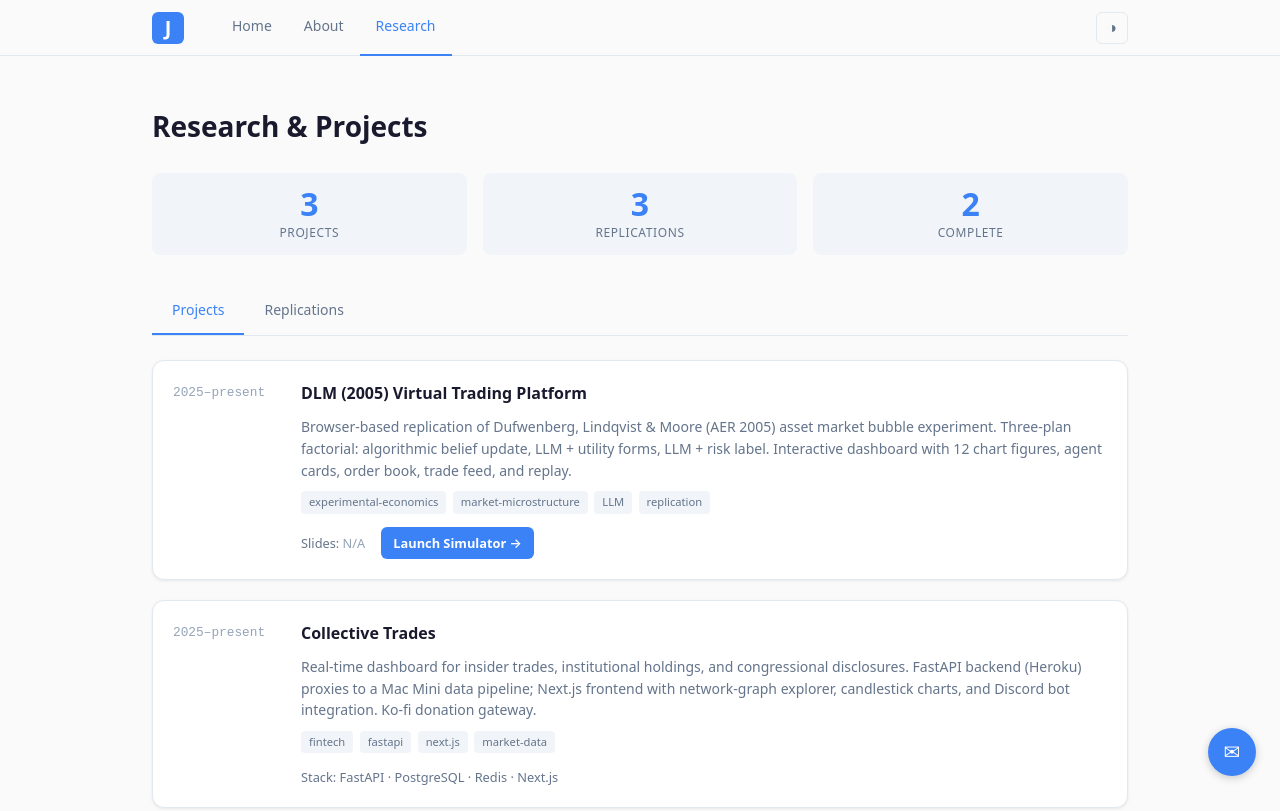
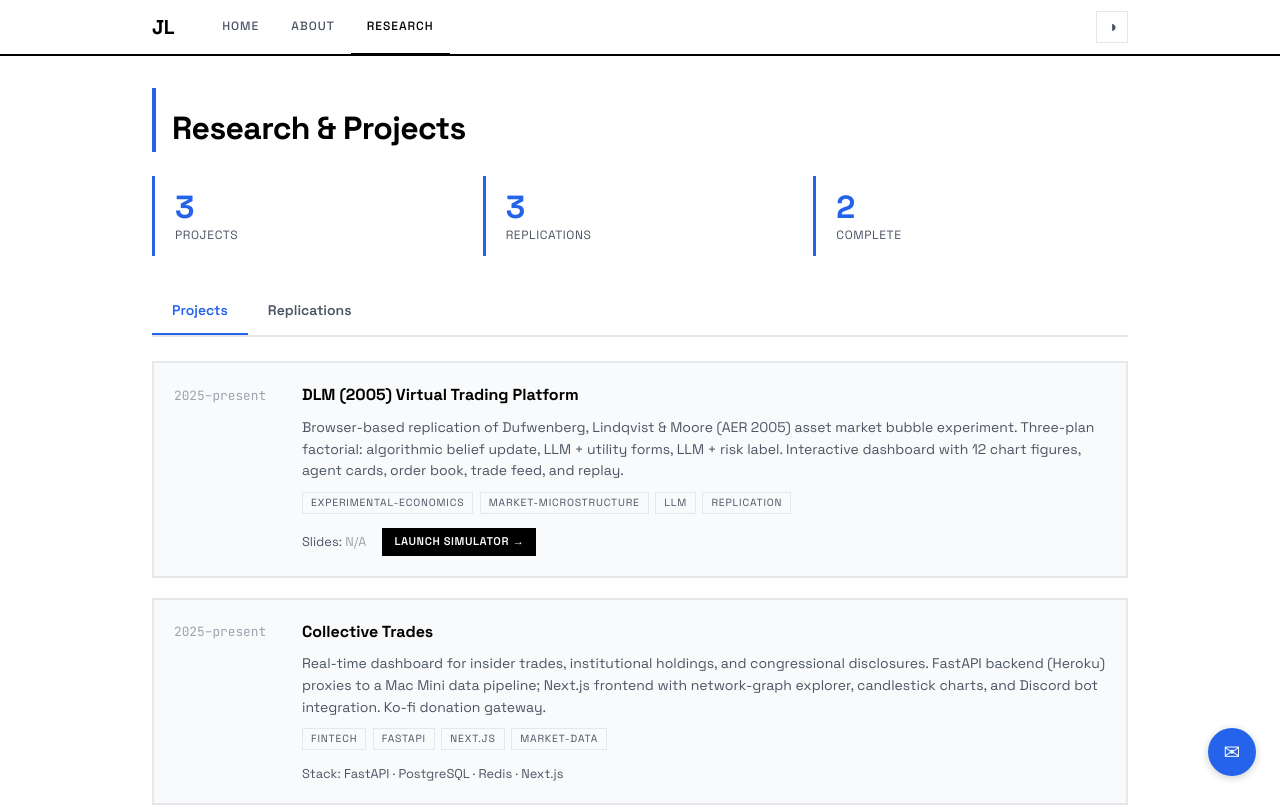
Before and after one commit to uqslee65/uqslee65.github.io, an Astro site: page /research in a window 1280 px wide. Shown: the top 811 px of the page. Built offline with nearby package versions, Linux system fonts and the light colour scheme; Astro itself is replaced by a stand-in of ours.

Commit message:
feat: apply Swiss International Style (Müller-Brockmann) design system
Space Grotesk typography, zero border-radius, high-contrast palette,
geometric structural elements, bold baseline grid.

Co-Authored-By: Claude Sonnet 4.6 <noreply@anthropic.com>

```diff
--- a/src/components/Nav.astro
+++ b/src/components/Nav.astro
@@ -9,7 +9,7 @@ const links = [
 
 <nav class="site-nav">
   <div class="nav-inner">
-    <a href="/" class="nav-brand">J</a>
+    <a href="/" class="nav-brand">JL</a>
     <div class="nav-links">
       {links.map(link => (
         <a
@@ -32,7 +32,7 @@ const links = [
     top: 0;
     z-index: 50;
     background: var(--bg);
-    border-bottom: 1px solid var(--border);
+    border-bottom: 2px solid var(--fg);
     height: var(--nav-height);
   }
   .nav-inner {
@@ -47,14 +47,13 @@ const links = [
   .nav-brand {
     font-size: 1.25rem;
     font-weight: 700;
-    width: 2rem;
-    height: 2rem;
-    display: flex;
-    align-items: center;
-    justify-content: center;
-    border-radius: 6px;
-    background: var(--accent);
-    color: white;
+    letter-spacing: -0.02em;
+    color: var(--fg);
+    text-decoration: none;
+    transition: color 0.15s;
+  }
+  .nav-brand:hover {
+    color: var(--accent);
   }
   .nav-links {
     display: flex;
@@ -65,16 +64,18 @@ const links = [
     height: var(--nav-height);
     display: flex;
     align-items: center;
-    font-size: 0.875rem;
+    font-size: 0.75rem;
     font-weight: 500;
+    text-transform: uppercase;
+    letter-spacing: 0.08em;
     color: var(--fg-2);
     border-bottom: 2px solid transparent;
     transition: color 0.15s, border-color 0.15s;
   }
   .nav-link:hover { color: var(--fg); }
   .nav-link.active {
-    color: var(--accent);
-    border-bottom-color: var(--accent);
+    color: var(--fg);
+    border-bottom-color: var(--fg);
   }
   .nav-right {
     margin-left: auto;
@@ -85,7 +86,7 @@ const links = [
   .theme-btn {
     background: none;
     border: 1px solid var(--border);
-    border-radius: 6px;
+    border-radius: 0;
     width: 2rem;
     height: 2rem;
     font-size: 1rem;
--- a/src/layouts/BaseLayout.astro
+++ b/src/layouts/BaseLayout.astro
@@ -19,6 +19,9 @@ const { title, description = 'PhD Finance Researcher — Experimental Economics,
     <meta name="description" content={description} />
     <title>{title}</title>
     <link rel="icon" type="image/svg+xml" href="/favicon.svg" />
+    <link rel="preconnect" href="https://fonts.googleapis.com" />
+    <link rel="preconnect" href="https://fonts.gstatic.com" crossorigin />
+    <link href="https://fonts.googleapis.com/css2?family=Space+Grotesk:wght@400;500;600;700&family=JetBrains+Mono:wght@400;500&display=swap" rel="stylesheet" />
 
     <meta property="og:title" content={title} />
     <meta property="og:description" content={description} />
@@ -34,7 +37,7 @@ const { title, description = 'PhD Finance Researcher — Experimental Economics,
     <footer class="site-footer">
       <div class="footer-inner">
         <span class="footer-text">&copy; {new Date().getFullYear()} Josh</span>
-        <a href="https://github.com/lszeray" target="_blank" rel="noopener">GitHub</a>
+        <a href="https://github.com/uqslee65" target="_blank" rel="noopener">GitHub</a>
       </div>
     </footer>
   </body>
--- a/src/pages/about.astro
+++ b/src/pages/about.astro
@@ -163,14 +163,21 @@ import { RESUME } from '../data/resume.ts';
     margin-bottom: 2rem;
   }
   .about-header h1 {
-    font-size: 2rem;
+    font-size: 2.5rem;
     font-weight: 700;
+    letter-spacing: -0.02em;
     color: var(--fg);
     margin-bottom: 0.25rem;
+    border-left: 4px solid var(--accent);
+    padding-left: 1rem;
   }
   .subtitle {
-    font-size: 1rem;
+    font-size: 0.8rem;
     color: var(--fg-2);
+    text-transform: uppercase;
+    letter-spacing: 0.08em;
+    margin-top: 0.5rem;
+    padding-left: calc(1rem + 4px);
   }
 
   /* ── CV Section (details/summary) ─────────────────────── */
@@ -179,25 +186,26 @@ import { RESUME } from '../data/resume.ts';
   }
   .cv-section summary {
     padding: 0.6rem 0;
-    font-size: 1rem;
+    font-size: 0.75rem;
     font-weight: 700;
     color: var(--fg);
     cursor: pointer;
     list-style: none;
-    border-bottom: 1px solid var(--border);
+    text-transform: uppercase;
+    letter-spacing: 0.08em;
+    border-bottom: 2px solid var(--fg);
     user-select: none;
   }
   .cv-section summary::-webkit-details-marker { display: none; }
   .cv-section summary::marker { content: ''; }
   .cv-section summary::before {
-    content: '\25B8';
+    content: '+';
     display: inline-block;
     margin-right: 0.5rem;
-    transition: transform 0.2s;
     font-size: 0.8rem;
   }
   .cv-section[open] summary::before {
-    transform: rotate(90deg);
+    content: '−';
   }
   .cv-section-body {
     padding: 0.75rem 0 0.5rem;
@@ -211,9 +219,9 @@ import { RESUME } from '../data/resume.ts';
     padding: 0.35rem 0;
   }
   .timeline-date {
-    font-size: 0.8rem;
+    font-size: 0.75rem;
     color: var(--fg-3);
-    font-family: monospace;
+    font-family: 'JetBrains Mono', monospace;
     text-align: right;
     white-space: nowrap;
     padding-top: 0.1rem;
@@ -222,11 +230,13 @@ import { RESUME } from '../data/resume.ts';
     font-size: 0.875rem;
     color: var(--fg-2);
     line-height: 1.5;
+    border-left: 1px solid var(--border);
+    padding-left: 0.75rem;
   }
 
   /* ── Entry typography ──────────────────────────────────── */
-  .entry-title { font-weight: 600; color: var(--fg); }
-  .entry-org { color: var(--accent); }
+  .entry-title { font-weight: 700; color: var(--fg); }
+  .entry-org { color: var(--fg-2); }
   .entry-meta { font-size: 0.8rem; color: var(--fg-3); }
   .entry-sub { margin-top: 0.2rem; font-size: 0.8rem; color: var(--fg-3); }
   .entry-list {
@@ -247,6 +257,8 @@ import { RESUME } from '../data/resume.ts';
     text-transform: uppercase;
     letter-spacing: 0.05em;
     margin: 0 0 0.25rem;
+    border-left: 3px solid var(--accent);
+    padding-left: 0.5rem;
   }
 
   /* ── Tags ──────────────────────────────────────────────── */
--- a/src/pages/research.astro
+++ b/src/pages/research.astro
@@ -122,11 +122,14 @@ const siteStats = [
 
 <style>
   .page-heading {
-    font-size: 1.75rem;
-    font-weight: 800;
+    font-size: 2rem;
+    font-weight: 700;
+    letter-spacing: -0.02em;
     color: var(--fg);
     margin-bottom: 1.5rem;
     padding-top: 1rem;
+    border-left: 4px solid var(--accent);
+    padding-left: 1rem;
   }
   .tab-panel {
     padding-top: 1.5rem;
@@ -138,14 +141,22 @@ const siteStats = [
     flex-direction: column;
     gap: 1.25rem;
   }
-  .timeline-entry {
+  .timeline-entry.card {
     display: grid;
     grid-template-columns: 7rem 1fr;
     gap: 1rem;
     padding: 1.25rem;
+    border-radius: 0;
+    box-shadow: none;
+    border: 2px solid var(--border);
+    transition: border-color 0.15s;
+  }
+  .timeline-entry.card:hover {
+    border-color: var(--fg);
+    transform: none;
   }
   .timeline-date {
-    font-family: monospace;
+    font-family: 'JetBrains Mono', monospace;
     font-size: 0.8rem;
     color: var(--fg-3);
     padding-top: 0.15rem;
@@ -160,6 +171,7 @@ const siteStats = [
     font-size: 1rem;
     font-weight: 700;
     color: var(--fg);
+    text-transform: none;
   }
   .project-desc {
     font-size: 0.875rem;
@@ -187,23 +199,25 @@ const siteStats = [
     color: var(--fg-3);
   }
 
-  /* Launch Simulator button */
+  /* Launch link — Swiss Grid: dark pill, no radius */
   .launch-link {
     display: inline-flex;
     align-items: center;
     gap: 0.3rem;
     padding: 0.35rem 0.75rem;
-    font-size: 0.8rem;
+    font-size: 0.7rem;
     font-weight: 600;
-    background: var(--accent);
-    color: white;
-    border-radius: 6px;
+    background: var(--fg);
+    color: var(--bg);
+    border-radius: 0;
+    text-transform: uppercase;
+    letter-spacing: 0.05em;
     transition: background 0.15s;
     text-decoration: none;
   }
   .launch-link:hover {
-    background: var(--accent-hover);
-    color: white;
+    background: var(--accent);
+    color: var(--bg);
   }
 
   /* Empty state */
@@ -219,10 +233,17 @@ const siteStats = [
     flex-direction: column;
     gap: 1rem;
   }
-  .replication-card {
+  .replication-card.card {
     display: block;
     text-decoration: none;
     padding: 1.25rem;
+    border-radius: 0;
+    box-shadow: none;
+    border: 1px solid var(--border);
+    transition: border-color 0.15s;
+  }
+  .replication-card.card:hover {
+    border-color: var(--fg);
   }
   .rep-header {
     display: flex;
@@ -231,11 +252,12 @@ const siteStats = [
     margin-bottom: 0.4rem;
   }
   .rep-status {
-    font-size: 0.7rem;
+    font-size: 0.65rem;
     font-weight: 600;
     padding: 0.15rem 0.5rem;
-    border-radius: 4px;
+    border-radius: 0;
     text-transform: uppercase;
+    letter-spacing: 0.05em;
   }
   .rep-status--complete { background: rgba(34,197,94,0.15); color: #4ade80; }
   .rep-status--partial { background: rgba(234,179,8,0.15); color: #facc15; }
@@ -258,7 +280,7 @@ const siteStats = [
 
   /* Mobile: collapse date into stacked layout */
   @media (max-width: 640px) {
-    .timeline-entry {
+    .timeline-entry.card {
       grid-template-columns: 1fr;
     }
   }
--- a/src/styles/global.css
+++ b/src/styles/global.css
@@ -2,48 +2,47 @@
 @import 'katex/dist/katex.min.css';
 
 :root {
-  --bg: #fafafa;
-  --bg-card: #ffffff;
-  --fg: #1a1a2e;
-  --fg-2: #64748b;
-  --fg-3: #94a3b8;
-  --accent: #3b82f6;
-  --accent-hover: #2563eb;
-  --border: #e2e8f0;
-  --stat-bg: #f1f5f9;
-  --shadow: 0 1px 3px rgba(0, 0, 0, 0.08);
-  --shadow-hover: 0 4px 12px rgba(0, 0, 0, 0.12);
-  --radius: 12px;
+  --bg: #FFFFFF;
+  --bg-card: #F9FAFB;
+  --fg: #000000;
+  --fg-2: #4B5563;
+  --fg-3: #9CA3AF;
+  --accent: #2563EB;
+  --accent-hover: #1D4ED8;
+  --accent-warm: #DC7633;
+  --border: #E5E7EB;
+  --stat-bg: #F3F4F6;
+  --shadow: none;
+  --shadow-hover: none;
+  --radius: 0;
   --nav-height: 56px;
 }
 
 [data-theme='dark'] {
-  --bg: #0f172a;
-  --bg-card: #1e293b;
-  --fg: #f1f5f9;
-  --fg-2: #94a3b8;
-  --fg-3: #64748b;
-  --accent: #60a5fa;
-  --accent-hover: #93c5fd;
-  --border: #334155;
-  --stat-bg: #1e293b;
-  --shadow: 0 1px 3px rgba(0, 0, 0, 0.3);
-  --shadow-hover: 0 4px 12px rgba(0, 0, 0, 0.4);
+  --bg: #000000;
+  --bg-card: #111827;
+  --fg: #FFFFFF;
+  --fg-2: #D1D5DB;
+  --fg-3: #6B7280;
+  --accent: #3B82F6;
+  --accent-hover: #60A5FA;
+  --accent-warm: #F59E0B;
+  --border: #374151;
+  --stat-bg: #1F2937;
 }
 
 @media (prefers-color-scheme: dark) {
   :root:not([data-theme='light']) {
-    --bg: #0f172a;
-    --bg-card: #1e293b;
-    --fg: #f1f5f9;
-    --fg-2: #94a3b8;
-    --fg-3: #64748b;
-    --accent: #60a5fa;
-    --accent-hover: #93c5fd;
-    --border: #334155;
-    --stat-bg: #1e293b;
-    --shadow: 0 1px 3px rgba(0, 0, 0, 0.3);
-    --shadow-hover: 0 4px 12px rgba(0, 0, 0, 0.4);
+    --bg: #000000;
+    --bg-card: #111827;
+    --fg: #FFFFFF;
+    --fg-2: #D1D5DB;
+    --fg-3: #6B7280;
+    --accent: #3B82F6;
+    --accent-hover: #60A5FA;
+    --accent-warm: #F59E0B;
+    --border: #374151;
+    --stat-bg: #1F2937;
   }
 }
 
@@ -54,7 +53,7 @@
 }
 
 html {
-  font-family: system-ui, -apple-system, 'Segoe UI', Roboto, sans-serif;
+  font-family: 'Space Grotesk', sans-serif;
   background: var(--bg);
   color: var(--fg);
   scroll-behavior: smooth;
@@ -62,44 +61,46 @@ html {
 
 body {
   min-height: 100vh;
-  line-height: 1.6;
+  line-height: 1.5;
 }
 
 a {
   color: var(--accent);
   text-decoration: none;
-  transition: color 0.15s;
+  transition: text-decoration 0.15s;
 }
 a:hover {
-  color: var(--accent-hover);
+  text-decoration: underline;
 }
 
 .fade-in {
   animation: fadeIn 0.6s ease-out;
 }
 @keyframes fadeIn {
-  from { opacity: 0; transform: translateY(12px); }
-  to { opacity: 1; transform: translateY(0); }
+  from { opacity: 0; }
+  to { opacity: 1; }
 }
 
 .card {
   background: var(--bg-card);
-  border: 1px solid var(--border);
-  border-radius: var(--radius);
+  border: 2px solid var(--border);
+  border-radius: 0;
   padding: 1.5rem;
-  box-shadow: var(--shadow);
-  transition: box-shadow 0.2s, transform 0.2s;
+  box-shadow: none;
+  transition: border-color 0.15s;
 }
 .card:hover {
-  box-shadow: var(--shadow-hover);
-  transform: translateY(-2px);
+  border-color: var(--fg);
+  box-shadow: none;
+  transform: none;
 }
 
 .stat-chip {
-  background: var(--stat-bg);
-  border-radius: 8px;
+  background: transparent;
+  border-left: 3px solid var(--accent);
+  border-radius: 0;
   padding: 0.75rem 1.25rem;
-  text-align: center;
+  text-align: left;
 }
 .stat-chip .value {
   font-size: 2rem;
@@ -117,12 +118,12 @@ a:hover {
 .nav-tabs {
   display: flex;
   gap: 0;
-  border-bottom: 1px solid var(--border);
+  border-bottom: 2px solid var(--border);
 }
 .nav-tab {
   padding: 0.75rem 1.25rem;
   font-size: 0.875rem;
-  font-weight: 500;
+  font-weight: 600;
   color: var(--fg-2);
   border-bottom: 2px solid transparent;
   cursor: pointer;
@@ -143,8 +144,11 @@ a:hover {
 .tag {
   display: inline-block;
   padding: 0.15rem 0.5rem;
-  font-size: 0.7rem;
-  border-radius: 4px;
-  background: var(--stat-bg);
+  font-size: 0.65rem;
+  border-radius: 0;
+  border: 1px solid var(--border);
+  background: transparent;
   color: var(--fg-2);
+  text-transform: uppercase;
+  letter-spacing: 0.08em;
 }
```
Also changed, not shown: src/components/Hero.astro (+16 -14 lines), src/pages/index.astro (+17 -15 lines).
